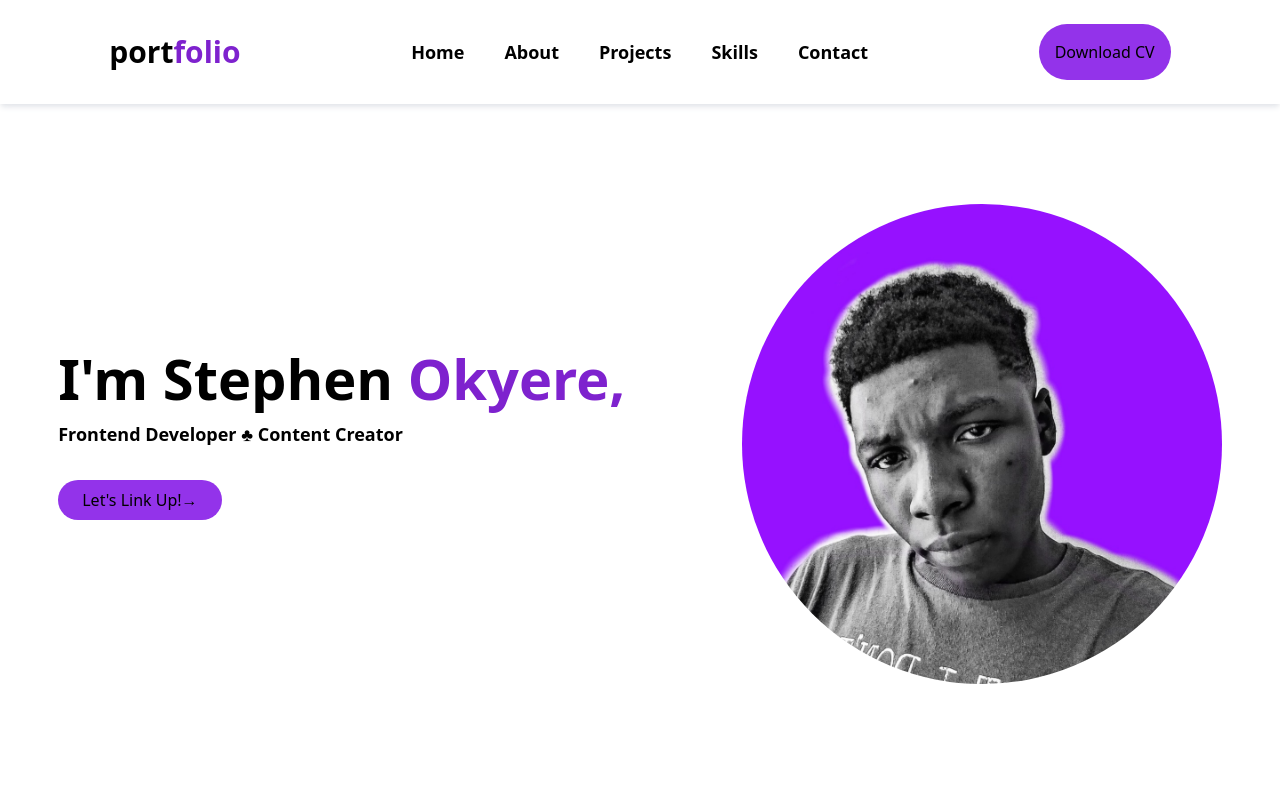
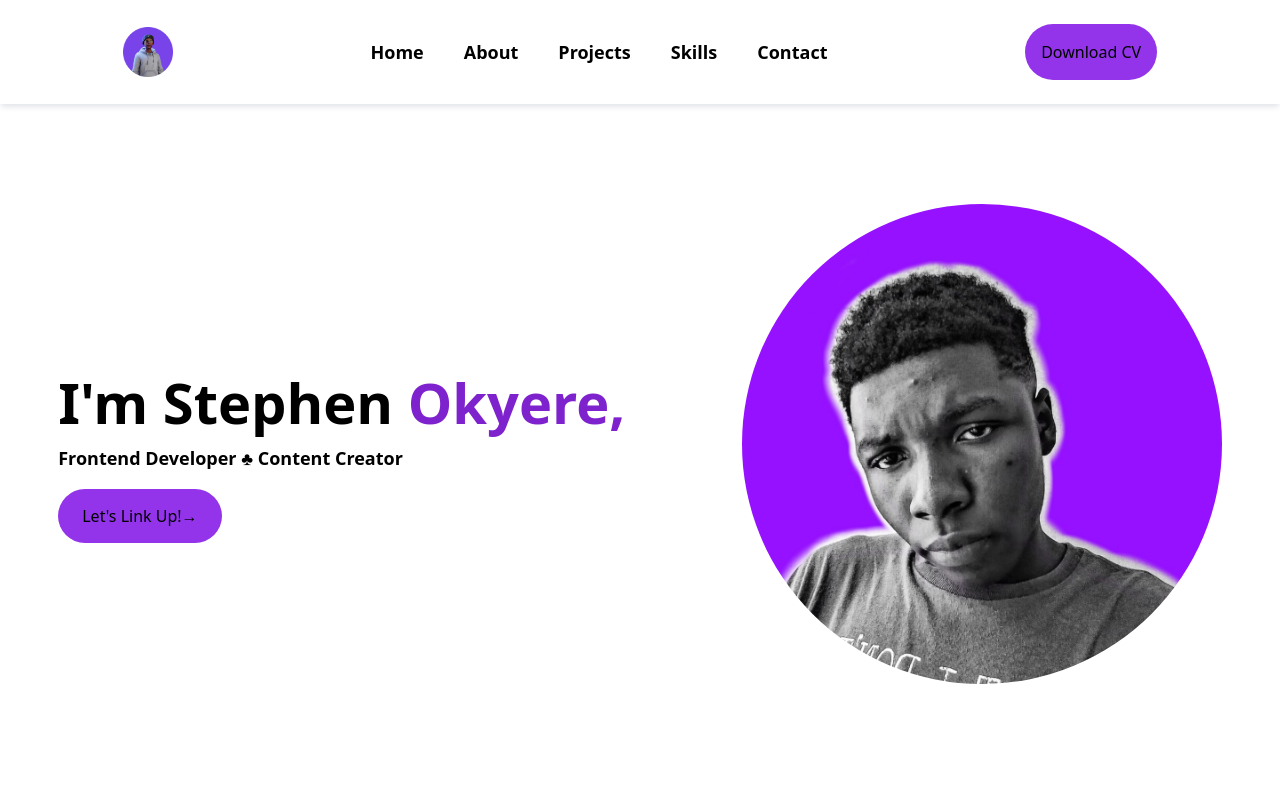
Before and after one commit to stephenokyere233/portfolio-react, a React (Vite) app: page / in a window 1280 px wide. Shown: the top 800 px of the page. Built offline with nearby package versions, Linux system fonts and the light colour scheme.

Commit message:
Started responsiveness

```diff
--- a/package.json
+++ b/package.json
@@ -9,9 +9,12 @@
     "preview": "vite preview"
   },
   "dependencies": {
+    "-": "^0.0.1",
+    "aos": "^2.3.4",
     "react": "^18.2.0",
     "react-dom": "^18.2.0",
-    "react-icons": "^4.6.0"
+    "react-icons": "^4.6.0",
+    "save": "^2.9.0"
   },
   "devDependencies": {
     "@types/react": "^18.0.22",
--- a/src/App.jsx
+++ b/src/App.jsx
@@ -1,4 +1,4 @@
-import React from 'react'
+import React,{useEffect} from 'react'
 import About from './components/About'
 import Contact from './components/Contact'
 import Header from './components/Header'
@@ -7,11 +7,13 @@ import Projects from'./components/Projects'
 import Skills from './components/Skills'
 
 
+
 function App() {
 
+
   return (
-    <div className="box-border">
-  <Header/>
+    <div className="box-border scroll-smooth select-none overflow-x-hidden">
+  <Header />
   <Hero/>
   <About/>
   <Projects/>
--- a/src/Stack.js
+++ b/src/Stack.js
@@ -1,6 +1,15 @@
-
-export const Stack=[
-    {
-        name:'HTML5',
-    }
-]
+import { FaCss3, FaHtml5, FaJs, FaReact } from "react-icons/fa";
+export const Stack = [
+  {
+    name: "HTML5",
+    icon: `${<FaHtml5/>}`,
+  },
+  {
+    name: "CSS3",
+    icon: `${<FaCss3/>}`,
+  },
+  {
+    name: "JavaScript",
+    icon: `${<FaJs/>}`,
+  },
+];
--- a/src/components/About.jsx
+++ b/src/components/About.jsx
@@ -1,10 +1,16 @@
-import React from 'react'
+import React,{useEffect} from 'react'
+import AOS from "aos";
+import "aos/dist/aos.css";
 
 const About = () => {
+    useEffect(() => {
+    AOS.init();
+    AOS.refresh();
+  }, []);
   return (
-    <section className='max-w-7xl min-h-[70vh] mx-auto px-20 py-10'>
-        <h2 className='font-[500] text-5xl pb-6'>About</h2>
-        <p className='align-justify leading-[2em] text-2xl'>
+    <section id="about" className='max-w-7xl min-h-[70vh] mx-auto px-20 py-10 snap-y scroll-mt-[7.5em]' >
+        <h2 className='font-[500] text-5xl pb-6' data-aos='slide-left'>About</h2>
+        <p className='align-justify leading-[2em] text-2xl' data-aos='zoom-in'>
             Tech is one thing I'm very passionate about,I love to learn new
             stuff. I was a bit late to programming tho buh I'm doing my best
             and I try to document my progress everyday by building new stuff.
--- a/src/components/Contact.jsx
+++ b/src/components/Contact.jsx
@@ -1,8 +1,20 @@
 import React from 'react'
+import {FaTwitter,FaEnvelope,FaWhatsapp,FaGithub,FaYoutube,FaInstagram,FaLinkedin} from "react-icons/fa"
 
 const Contact = () => {
   return (
-    <section className='max-w-7xl min-h-[85vh] mx-auto px-20 py-10 border-2 border-blue-600'>
+    <section id="contact" className='max-w-7xl min-h-[85vh] mx-auto px-20 py-10 '>
+              <h2 className='font-[500] text-5xl pb-6'>Let's Link Up</h2>
+        {/* <p className='text-2xl'>Want to send me a message reach out on my socials</p> */}
+       <div className="flex gap-10 my-10">
+        <a href="" className="text-4xl text-gray-400"><FaEnvelope/></a>
+        <a href="" className="text-4xl text-blue-500"><FaTwitter/></a>
+        <a href="" className="text-4xl text-blue-800"><FaLinkedin/></a>
+        <a href="" className="text-4xl"><FaGithub/></a>
+        <a href="" className="text-4xl text-red-600"><FaYoutube/></a>
+        <a href="" className="text-4xl text-purple-600"><FaInstagram/></a>
+
+       </div>
 
     </section>
   )
--- a/src/components/Header.jsx
+++ b/src/components/Header.jsx
@@ -1,17 +1,18 @@
 import React from 'react'
+import logo from './logo.png'
 
 const Header = () => {
   return (
-    <header className='flex justify-around shadow-md z-10 bg-white shadow-gray-200 p-6  items-center sticky top-0'>
-        <div className="text-3xl font-bold">
-            port<span className='text-purple-700'>folio</span>
-        </div>
-        <nav className='flex gap-x-10 text-[18px] font-semibold'>
-            <p>Home</p>
-            <p>About</p>
-            <p>Projects</p>
-            <p>Skills</p>
-            <p>Contact</p>
+    <header className='flex justify-between lg:justify-around shadow-md z-10 bg-white shadow-gray-200 p-6  items-center sticky top-0'>
+        <a href="steve#">
+          <img src={logo} alt="" className="w-[50px]" />
+        </a>
+        <nav className=' hidden lg:flex gap-x-10 text-[18px] font-semibold'>
+            <a href="/steve#">Home</a>
+            <a href="/steve#about">About</a>
+            <a href="/steve#projects">Projects</a>
+            <a href="/steve#skills">Skills</a>
+            <a href="/steve#contact">Contact</a>
         </nav>
         <button className='bg-purple-600 p-4 rounded-[100px]'>
             Download CV
--- a/src/components/Hero.jsx
+++ b/src/components/Hero.jsx
@@ -1,15 +1,21 @@
-import React from 'react'
+import React,{useEffect} from 'react'
 import profile from './profile.jpeg'
+import AOS from "aos";
+import "aos/dist/aos.css";
 
 const Hero = () => {
+    useEffect(() => {
+    AOS.init();
+    AOS.refresh();
+  }, []);
   return (
-    <main className='min-h-[85vh] max-w-7xl m-auto flex justify-around items-center'>
+    <main className='min-h-[85vh] max-w-7xl m-auto flex flex-col lg:flex-row justify-around items-center' data-aos='zoom-in'>
         <section className='leading-[2.5em'>
             <h1 className='text-[3.5em] font-bold'>I'm Stephen <span className='text-purple-700'>Okyere,</span></h1>
-            <p className='font-semibold text-lg'>Frontend Developer &clubs; Content Creator</p>
-            <button className='bg-purple-600 py-2 px-6 rounded-[100px] my-8'>
+            <p className='font-semibold text-lg mb-8'>Frontend Developer &clubs; Content Creator</p>
+            <a href="/steve#contact" className='bg-purple-600 py-4 px-6 rounded-[100px] '>
                 Let's Link Up!&rarr;
-            </button>
+            </a>
 
         </section>
         <img className="w-[30em] rounded-[9999px]" src={profile} alt="" />
--- a/src/components/Project.jsx
+++ b/src/components/Project.jsx
@@ -1,8 +1,14 @@
-import React from 'react'
+import React,{useEffect} from 'react'
+import AOS from "aos";
+import "aos/dist/aos.css";
 
 const Project = ({src,description,name,link,key}) => {
+   useEffect(() => {
+    AOS.init();
+    AOS.refresh();
+  }, []);
   return (
-    <div className='border-2 rounded-2xl overflow-hidden shadow-lg shadow-gray-300' key={key}>
+    <section className='border-2 rounded-2xl overflow-hidden shadow-lg shadow-gray-300 snap-y scroll-mt-[7.5em]' key={key} data-aos="zoom-in">
         <img src={src} alt="" className='h-[320px] object-cover bg-cover w-full' />
         <article className='px-6 py-4 leading-[2em] '>
             <h3 className='font-semibold text-xl'>{name}</h3>
@@ -10,7 +16,7 @@ const Project = ({src,description,name,link,key}) => {
             <a href={link} className='text-purple-600'>Go To Site&rarr;</a>
         </article>
 
-    </div>
+    </section>
   )
 }
 
--- a/src/components/Projects.jsx
+++ b/src/components/Projects.jsx
@@ -1,14 +1,20 @@
-import React from 'react'
+import React,{useEffect} from 'react'
 import Project from './Project'
 import { ProjectData } from '../Data'
+import AOS from "aos";
+import "aos/dist/aos.css";
 
 const Projects = () => {
+   useEffect(() => {
+    AOS.init();
+    AOS.refresh();
+  }, []);
   return (
-    <section className='max-w-7xl min-h-[85vh] mx-auto px-20 py-10'>
-        <h2 className='font-[500] text-5xl pb-6'>Projects</h2>
+    <section id="projects" className='max-w-7xl min-h-[85vh] mx-auto px-20 py-10  snap-y scroll-mt-[8em]'>
+        <h2 className='font-[500] text-5xl pb-6' data-aos="flip-up">Projects</h2>
         <p className='text-2xl'>Some stuff I built</p>
         <div className='grid grid-cols-2 gap-20 mt-10'>
-          {ProjectData.map(project=>(<Project key={project.name} name={project.name}
+          {ProjectData.map(project=>(<Project key={project.id} name={project.name}
           description={project.desc}
           src={project.imgSrc}
           link={project.siteLink}/>))}
--- a/src/components/Skill.jsx
+++ b/src/components/Skill.jsx
@@ -1,11 +1,11 @@
 import React from 'react'
 
-const Skill = (name,icon) => {
+const Skill = ({name,icon}) => {
   return (
-    <div>
-        {name}
-        {icon}
-    </div>
+<div className='px-4 py-2 flex items-center w-[180px] rounded-[9999px] justify-center shadow-lg shadow-gray-300'>
+            <p className='px-4'>{name}</p>
+            {icon}
+        </div>
   )
 }
 
--- a/src/components/Skills.jsx
+++ b/src/components/Skills.jsx
@@ -1,33 +1,37 @@
 import React from 'react'
-import {FaCss3, FaHtml5, FaJs, FaReact} from 'react-icons/fa'
-import {} from 'react-icons/ai'
+import {FaCss3, FaHtml5, FaJs, FaReact,FaGit} from 'react-icons/fa'
 
 
 const Skills = () => {
+  let skillStyle=`px-4 py-2 flex items-center w-[180px] rounded-[9999px] justify-center shadow-lg shadow-gray-300'`
   return (
-    <section className='max-w-7xl min-h-[85vh] mx-auto px-20 py-10'>
+    <section id="skills" className='max-w-7xl min-h-[85vh] mx-auto px-20 py-10 snap-y scroll-mt-[7.5em]'>
         <h2 className='font-[500] text-5xl pb-6'>Tech Stack</h2>
         <p className='text-2xl'>Tools I can work with</p>
-        <section className='grid grid-cols-5 gap-10 text-xl mt-10'>
-        <div className='px-4 py-2 flex items-center w-[180px] rounded-[9999px] justify-center shadow-lg shadow-gray-300'>
+        <section className='grid grid-cols-2 md:grid-cols-3 lg:grid-cols-4 xl:grid-cols-5 gap-10 text-xl mt-10'>
+        <div className={skillStyle}>
             <p className='px-4'>HTML5</p>
             <FaHtml5/>
         </div>
-             <div className='px-4 py-2 flex items-center w-[180px] rounded-[9999px] justify-center shadow-lg shadow-gray-300'>
+             <div className={skillStyle}>
             <p className='px-2'>CSS3</p>
             <FaCss3/>
         </div>
-             <div className='px-4 py-2 flex items-center w-[180px] rounded-[9999px] justify-center shadow-lg shadow-gray-300'>
+             <div className={skillStyle}>
             <p className='px-2'>JavaScript</p>
             <FaJs/>
         </div>
-             <div className='px-4 py-2 flex items-center w-[180px] rounded-[9999px] justify-center shadow-lg shadow-gray-300'>
+             <div className={skillStyle}>
             <p className='px-2'>ReactJS</p>
             <FaReact/>
         </div>
-          <div className='px-4 py-2 flex items-center w-[180px] rounded-[9999px] justify-center shadow-lg shadow-gray-300'>
+          <div className={skillStyle}>
             <p className='px-2'>TailwindCSS</p>
             <FaReact/>
+        </div>
+              <div className={skillStyle}>
+            <p className='px-2'>Git</p>
+            <FaGit/>
         </div>
         </section>
 
--- /dev/null
+++ b/src/components/test.jsx
@@ -0,0 +1,20 @@
+<div className='px-4 py-2 flex items-center w-[180px] rounded-[9999px] justify-center shadow-lg shadow-gray-300'>
+            <p className='px-4'>HTML5</p>
+            <FaHtml5/>
+        </div>
+             <div className='px-4 py-2 flex items-center w-[180px] rounded-[9999px] justify-center shadow-lg shadow-gray-300'>
+            <p className='px-2'>CSS3</p>
+            <FaCss3/>
+        </div>
+             <div className='px-4 py-2 flex items-center w-[180px] rounded-[9999px] justify-center shadow-lg shadow-gray-300'>
+            <p className='px-2'>JavaScript</p>
+            <FaJs/>
+        </div>
+             <div className='px-4 py-2 flex items-center w-[180px] rounded-[9999px] justify-center shadow-lg shadow-gray-300'>
+            <p className='px-2'>ReactJS</p>
+            <FaReact/>
+        </div>
+          <div className='px-4 py-2 flex items-center w-[180px] rounded-[9999px] justify-center shadow-lg shadow-gray-300'>
+            <p className='px-2'>TailwindCSS</p>
+            <FaReact/>
+        </div>
```
Also changed, not shown: src/components/logo.png (renamed from src/components/profile.png), 1 other file (tests, documents, lock files or other folders).
